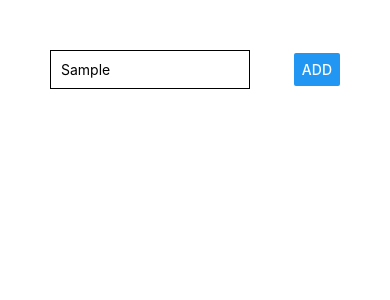
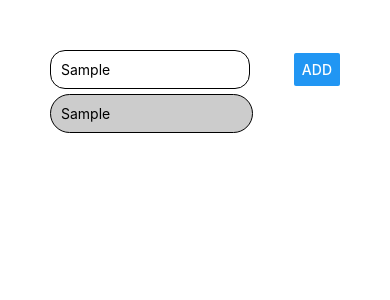
Before and after one commit to Pavel-Lunin/react-native-course, a React Native app: screen / in a window 390 px wide. Both pictures are taken after typing "Sample" into the empty fields and a click on the button "ADD". Shown: the top 300 px of the page. Built offline with nearby package versions, Linux system fonts and the light colour scheme.

Commit message:
32-map, style

```diff
--- a/App.js
+++ b/App.js
@@ -3,16 +3,35 @@ import React from 'react';
 import { Button, StyleSheet, Text, TextInput, View } from 'react-native';
 
 export default function App() {
+  const [enteredGoal, setEnteredGoal] = React.useState('');
+  const [courseGoals, setCoursGoals] = React.useState([]);
+
+  const goalInputHandler = (enteredText) => {
+    setEnteredGoal(enteredText);
+  };
+
+  const addGoalHandler = () => {
+    setCoursGoals((currentGoals) => [...courseGoals, enteredGoal]);
+  };
+
   return (
     <View style={styles.screen}>
       <View style={styles.inputContainer}>
         <TextInput
           placeholder="Course Goal"
-          style={{ borderColor: 'black', borderWidth: 1, padding: 10, width: 200 }}
+          style={styles.input}
+          onChangeText={goalInputHandler}
+          value={enteredGoal}
         />
-        <Button title="ADD" />
+        <Button title="ADD" onPress={addGoalHandler} />
       </View>
-      <View></View>
+      <View>
+        {courseGoals.map((goal) => (
+          <View key={goal}>
+            <Text style={styles.listItem}>{goal}</Text>
+          </View>
+        ))}
+      </View>
     </View>
   );
 }
@@ -26,4 +45,20 @@ const styles = StyleSheet.create({
     justifyContent: 'space-between',
     alignItems: 'center',
   },
+  input: {
+    borderColor: 'black',
+    borderWidth: 1,
+    padding: 10,
+    width: 200,
+    borderRadius: 15,
+  },
+  listItem: {
+    padding: 10,
+    backgroundColor: '#ccc',
+    borderColor: 'black',
+    borderWidth: 1,
+    marginVertical: 5,
+    borderRadius: 25,
+    width: '70%',
+  },
 });
```
